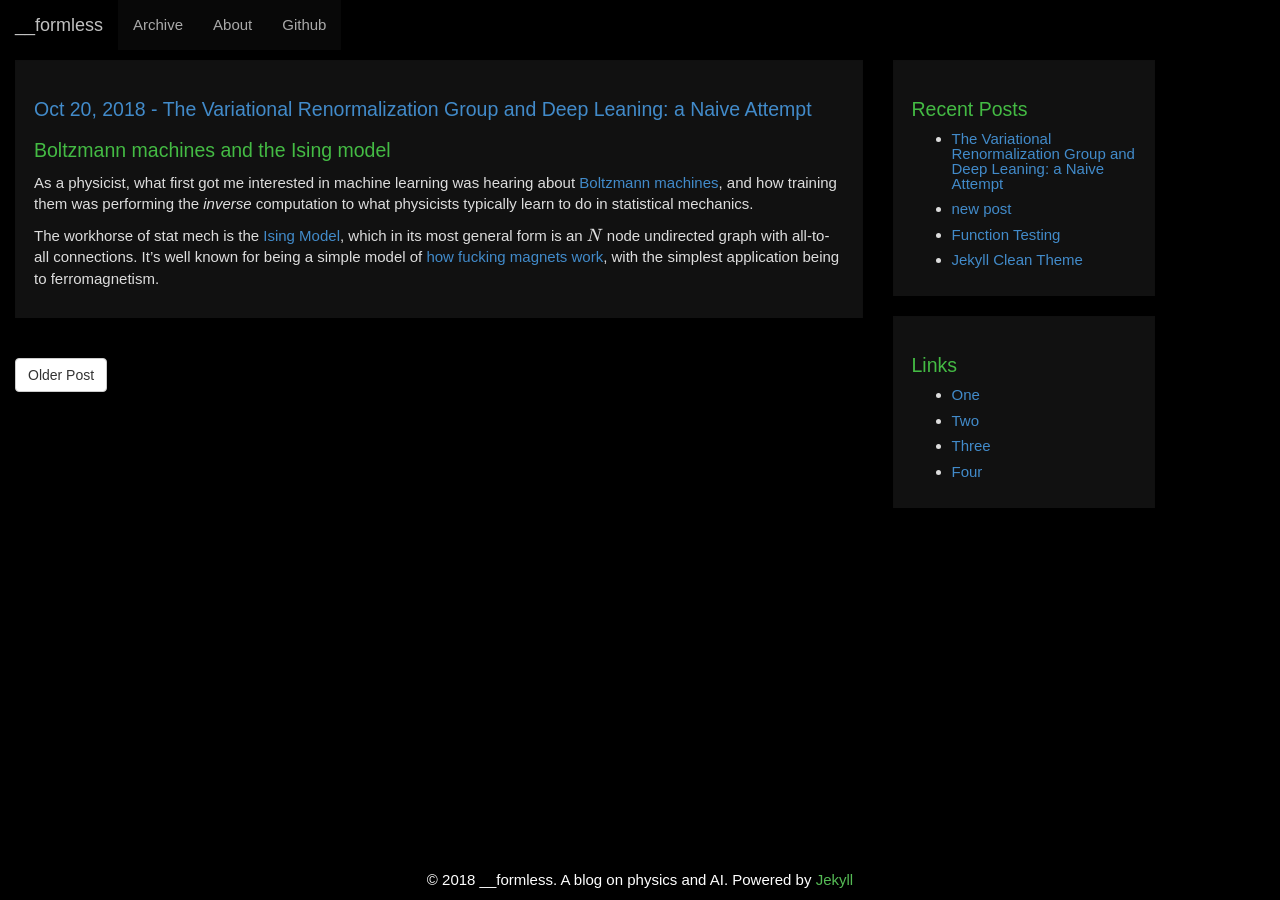
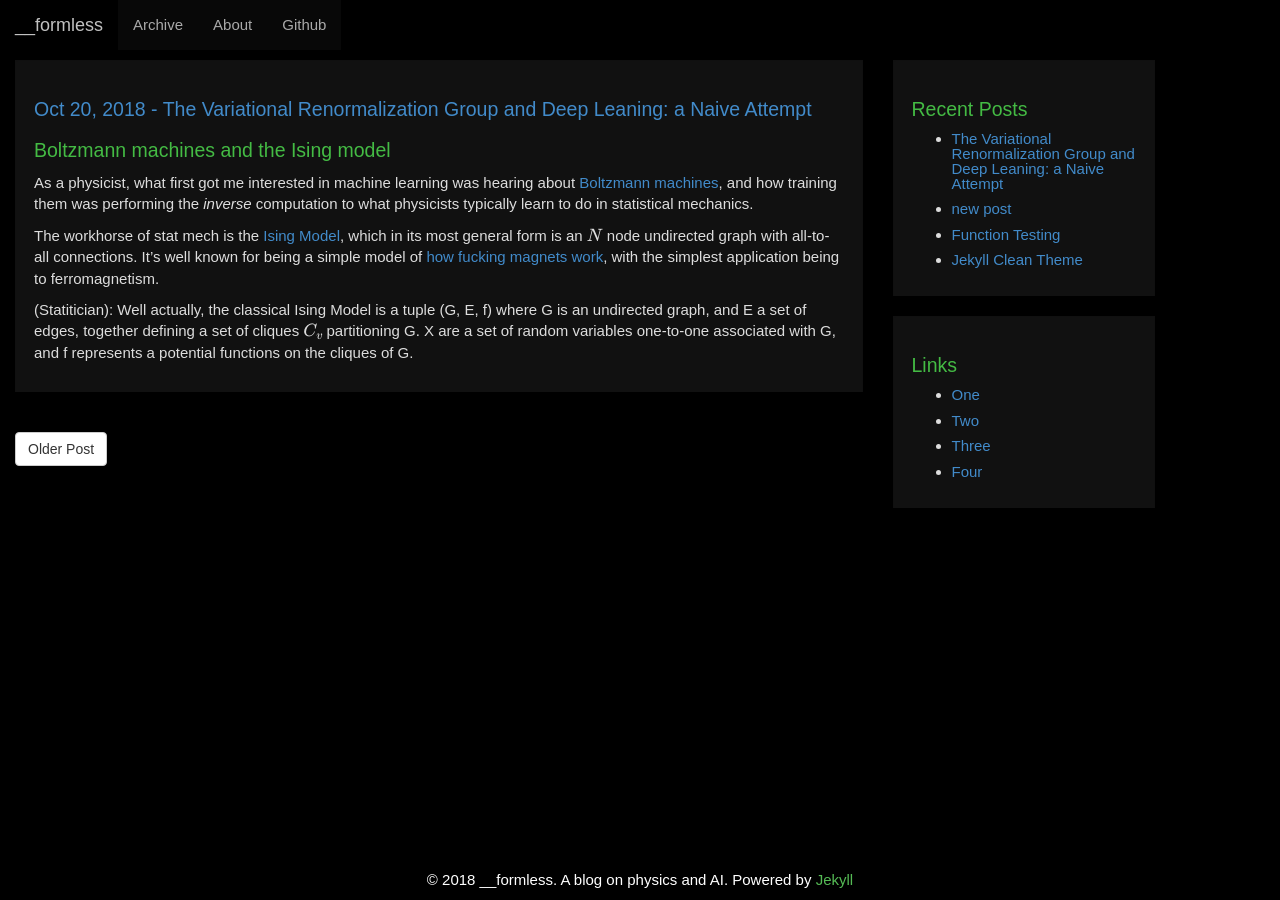
Before and after one commit to fineline179/fineline179.github.io, a Jekyll site: the page built from _posts/2018-10-19-Variational-Renormalization-Group-1.md, in a window 1280 px wide. Built offline with Jekyll 4.4.1, drawn with Linux system fonts in a browser that asks for light colours; some web fonts are replaced; formulas are drawn with MathJax 3.

Commit message:
first half post

```diff
--- a/_posts/2018-10-19-Variational-Renormalization-Group-1.md
+++ b/_posts/2018-10-19-Variational-Renormalization-Group-1.md
@@ -18,3 +18,8 @@ form is an $$ N $$ node undirected graph with all-to-all connections. It's well
 known for being a simple model of [how fucking magnets
 work](https://www.youtube.com/watch?v=lFabsRFnWy0), with the simplest
 application being to ferromagnetism.
+
+(Statitician): Well actually, the classical Ising Model is a tuple (G, E, f)
+where G is an undirected graph, and E a set of edges, together defining a set of
+cliques $$ {C_v} $$ partitioning G. X are a set of random variables one-to-one
+associated with G, and f represents a potential functions on the cliques of G.
```
